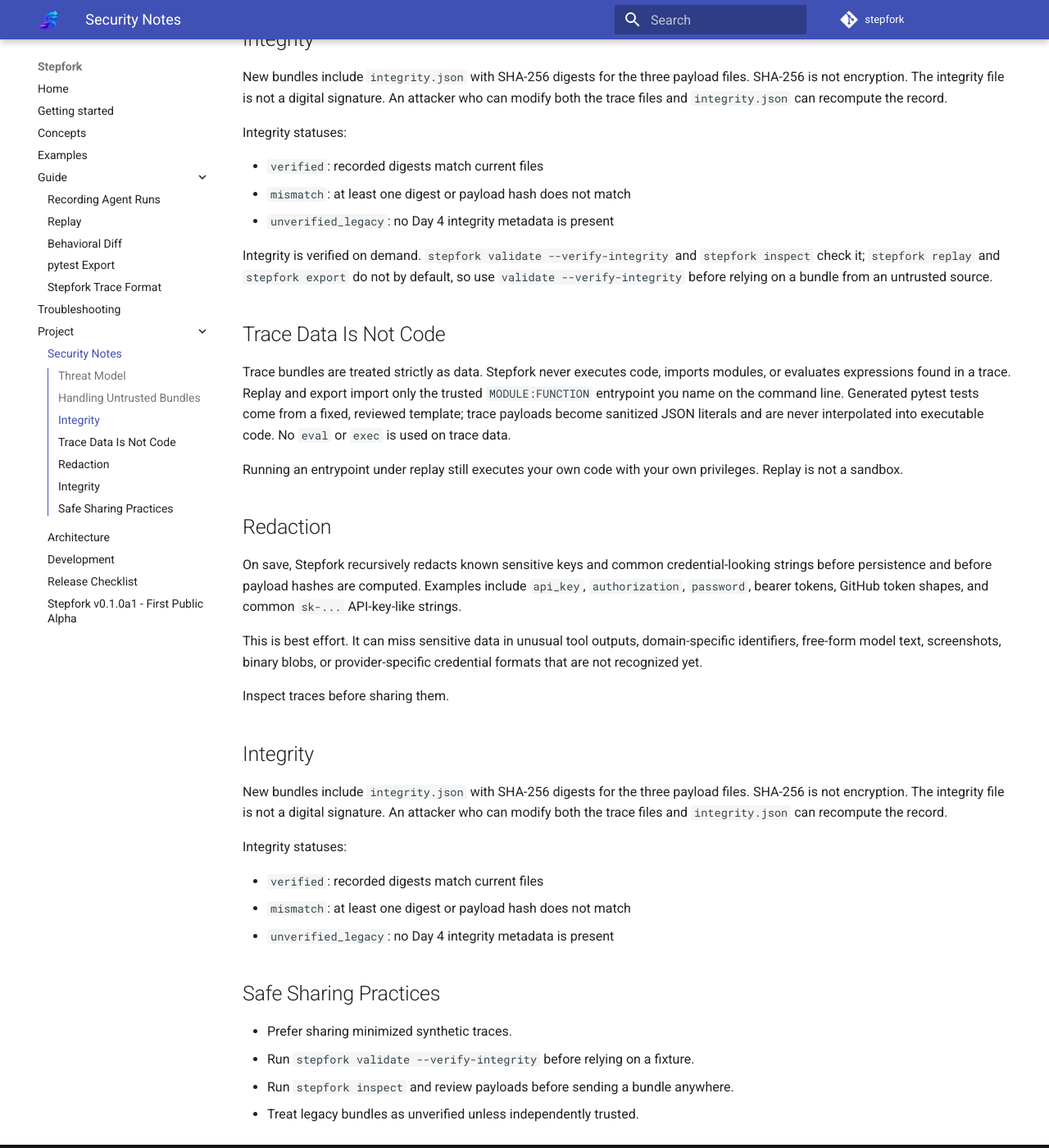
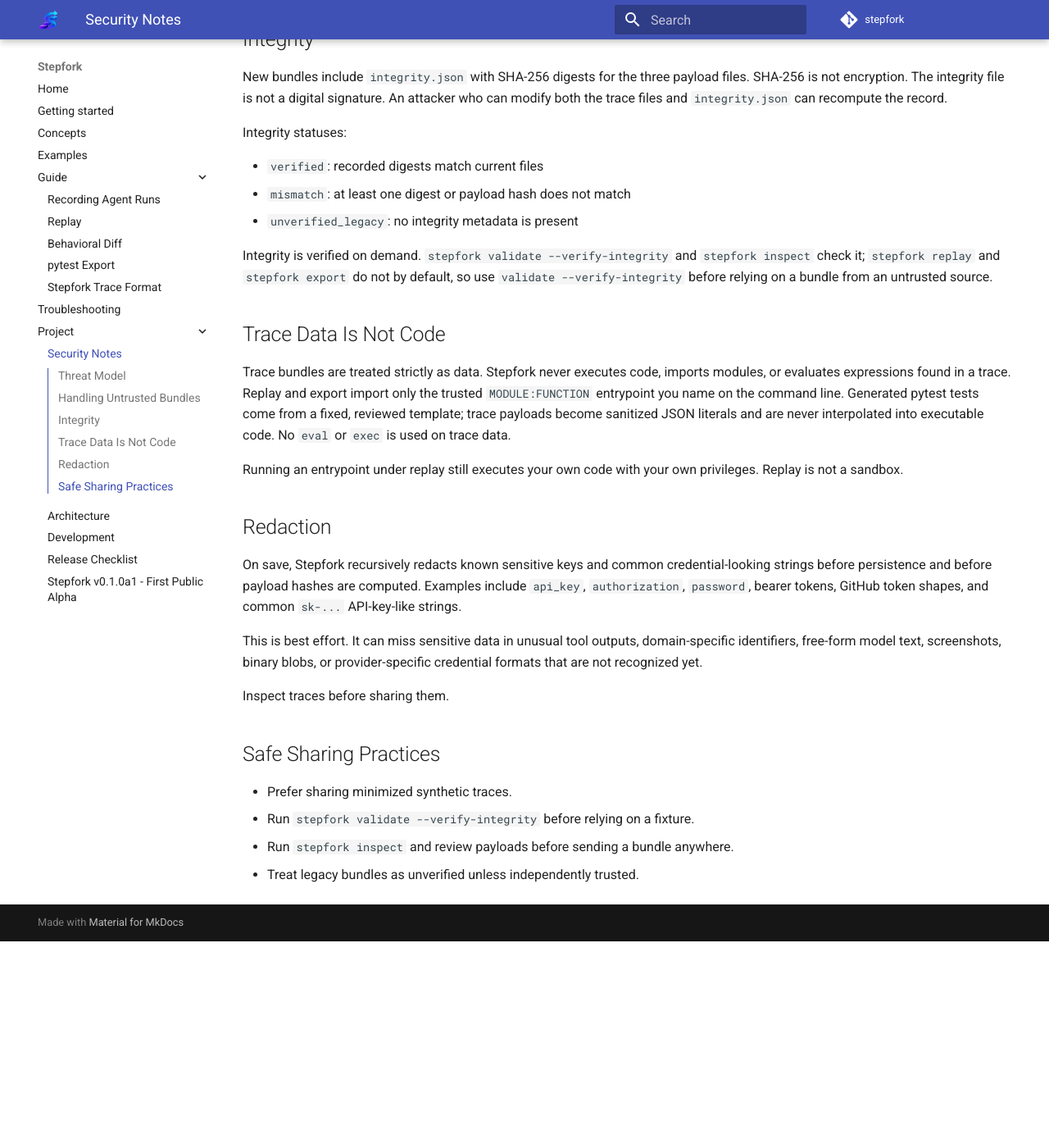
Before and after one commit to utsab345/stepfork, an MkDocs documentation site: the page built from docs/security.md, in a window 1280 px wide and 1400 px high, scrolled down 987 px. Shown: the whole window at 82% size. Built offline with MkDocs 1.6.1 and Material for MkDocs 9.7.7, drawn with Linux system fonts in a browser that asks for light colours; comment, search, counter and statistics services are not loaded; after the commit the page ends 2135 px from its top, so only the background shows below that; some of the changed text lies outside the part shown.

Commit message:
fix: remove internal milestone wording from CLI help and docs

```diff
--- a/docs/security.md
+++ b/docs/security.md
@@ -1,6 +1,6 @@
 # Security Notes
 
-Stepfork is local-first trace tooling. Its Day 4 security features are designed
+Stepfork is local-first trace tooling. Its security features are designed
 to reduce accidental leakage and make saved traces tamper-evident, not to prove
 that a trace is safe to publish.
 
@@ -47,7 +47,7 @@
 
 - `verified`: recorded digests match current files
 - `mismatch`: at least one digest or payload hash does not match
-- `unverified_legacy`: no Day 4 integrity metadata is present
+- `unverified_legacy`: no integrity metadata is present
 
 Integrity is verified on demand. `stepfork validate --verify-integrity` and
 `stepfork inspect` check it; `stepfork replay` and `stepfork export` do not by
@@ -79,19 +79,6 @@
 
 Inspect traces before sharing them.
 
-## Integrity
-
-New bundles include `integrity.json` with SHA-256 digests for the three payload
-files. SHA-256 is not encryption. The integrity file is not a digital signature.
-An attacker who can modify both the trace files and `integrity.json` can
-recompute the record.
-
-Integrity statuses:
-
-- `verified`: recorded digests match current files
-- `mismatch`: at least one digest or payload hash does not match
-- `unverified_legacy`: no Day 4 integrity metadata is present
-
 ## Safe Sharing Practices
 
 - Prefer sharing minimized synthetic traces.
```
Also changed, not shown: 3 other files.
